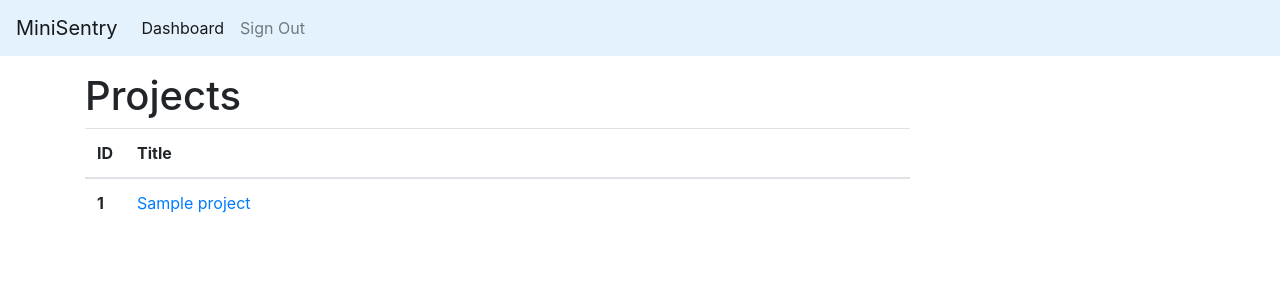
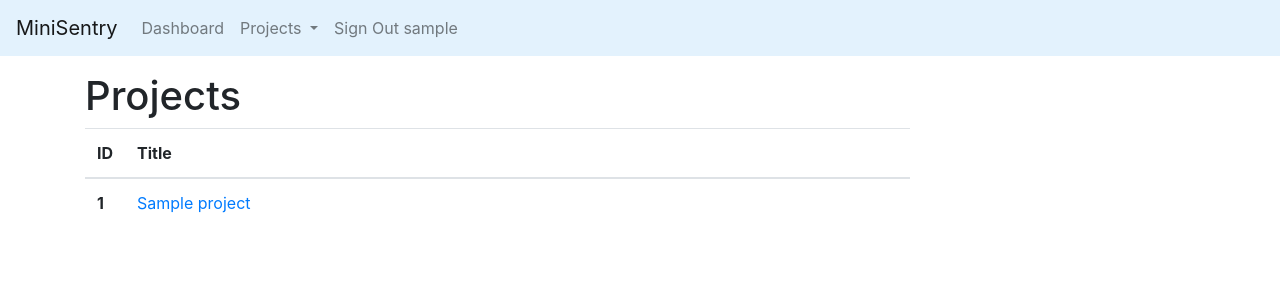
Before and after one commit to anti1869/minisentry, a Django app: page /sentry/ in a window 1280 px wide. Shown: the top 300 px of the page. Run offline with Django 3.2, Linux system fonts and the light colour scheme; a user stored in the database is signed in; tables that the repository leaves empty hold one stand-in row (values such as "Sample post"); some libraries are stand-ins or nearby versions.

Commit message:
Better projects menu

```diff
--- a/src/minisentry/templates/base.html
+++ b/src/minisentry/templates/base.html
@@ -18,12 +18,24 @@
       </button>
       <div class="collapse navbar-collapse" id="navbarSupportedContent">
         <ul class="navbar-nav mr-auto">
-          <li class="nav-item active">
+          <li class="nav-item">
             <a class="nav-link" href="{% url 'dashboard' %}">Dashboard <span class="sr-only">(current)</span></a>
           </li>
-          <li class="nav-item">
-            <a class="nav-link" href="{% url 'signout' %}">Sign Out</a>
+          <li class="nav-item dropdown">
+            <a class="nav-link dropdown-toggle" href="#" id="projectsMenuLink" data-toggle="dropdown" aria-haspopup="true" aria-expanded="false">
+              Projects
+            </a>
+            <div class="dropdown-menu" aria-labelledby="projectsMenuLink">
+              {% for item in projects_menu %}
+                <a class="dropdown-item {% if item.hit %}active{% endif %}" href="{{ item.url }}">{{ item.title }}</a>
+              {% endfor %}
+            </div>
           </li>
+          {% if user.is_authenticated %}
+            <li class="nav-item">
+              <a class="nav-link" href="{% url 'signout' %}">Sign Out {{ user }}</a>
+            </li>
+          {% endif %}
         </ul>
       </div>
     </nav>
```
